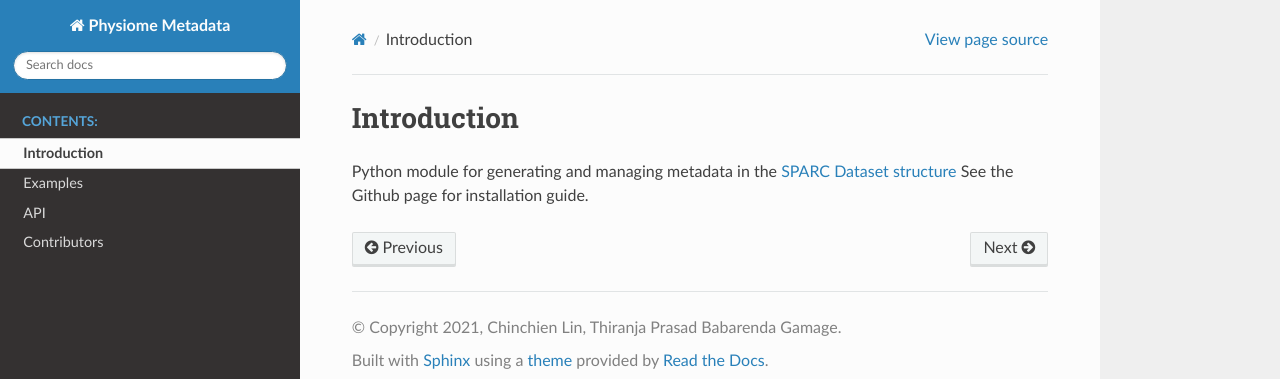
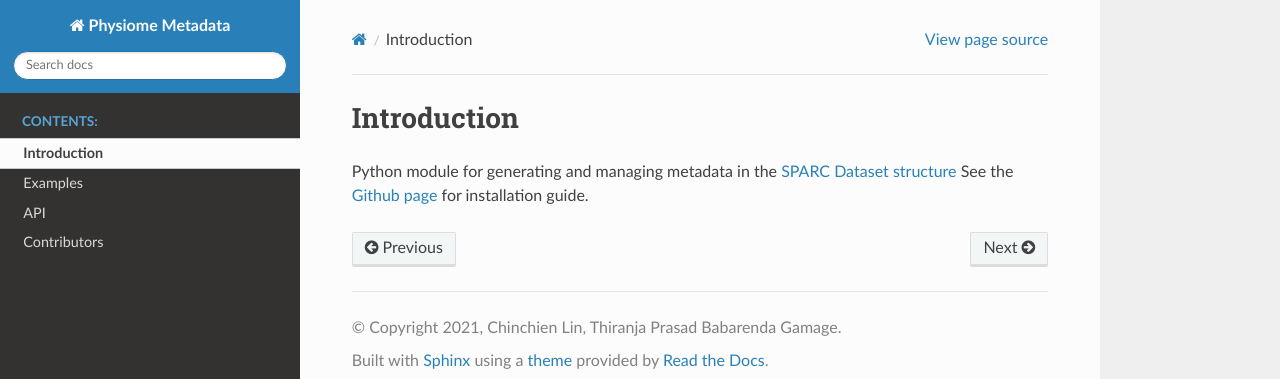
Before and after one commit to ABI-CTT-Group/metadata-manager, a Sphinx documentation site: the page built from docs/source/introduction.rst, in a window 1280 px wide. Shown: the top 379 px of the page. Built offline with Sphinx 7.4.7 and the Read the Docs theme 2.0.0, drawn with Linux system fonts in a browser that asks for light colours; some of the changed lines change nothing that is shown.

Commit message:
Add link to GitHub repo

```diff
--- a/docs/source/introduction.rst
+++ b/docs/source/introduction.rst
@@ -2,4 +2,4 @@ Introduction
 ============
 
 Python module for generating and managing metadata in the `SPARC Dataset structure <https://sparc.science/help/>`_
-See the Github page for installation guide.
+See the `Github page <https://github.com/physiome-workflows/physiome-metadata>`_ for installation guide.
```
